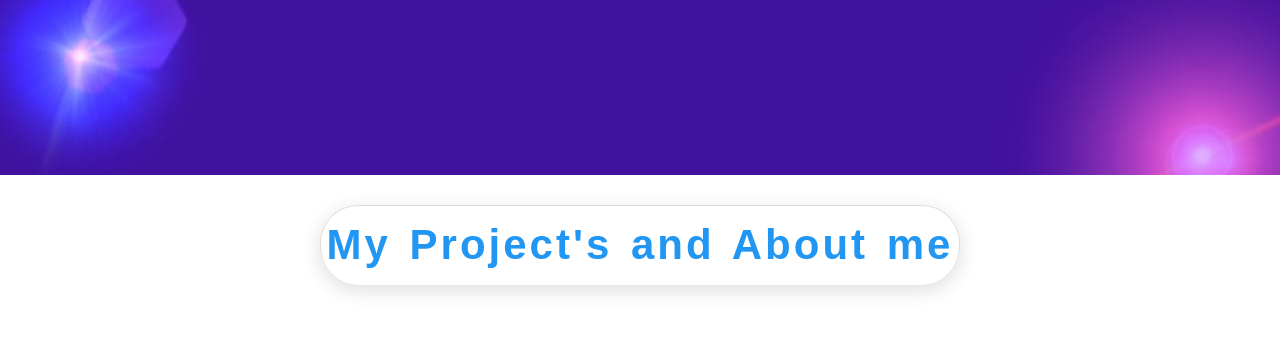
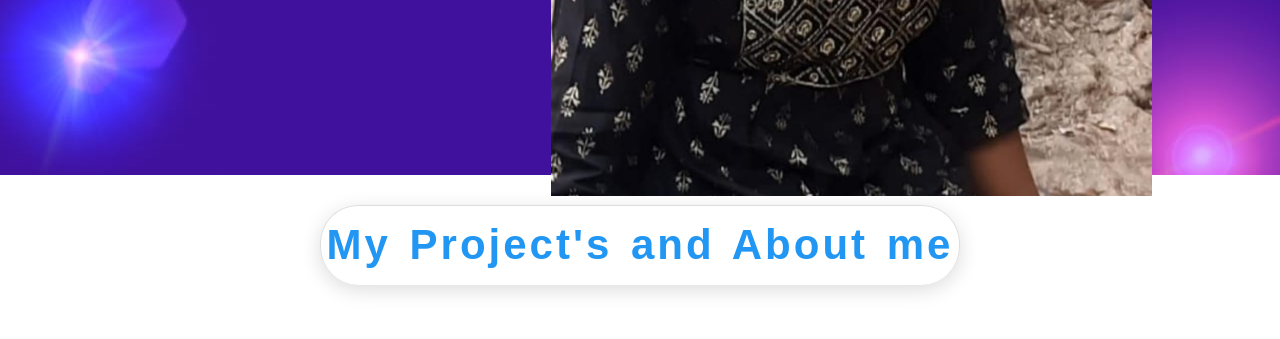
Before and after one commit to BarsaKujur/web-development, a plain HTML site: page index.html in a window 1280 px wide. Shown: the part 625-964 px from the top of the page. Drawn offline with nearby package versions, Linux system fonts and the light colour scheme.

Commit message:
Add files via upload

```diff
--- a/index.html
+++ b/index.html
@@ -43,6 +43,9 @@
 
             </div>
 
+        </div>
+        <div class="image">
+            <img src="me.jpg">
         </div>
     </section>
 
```
